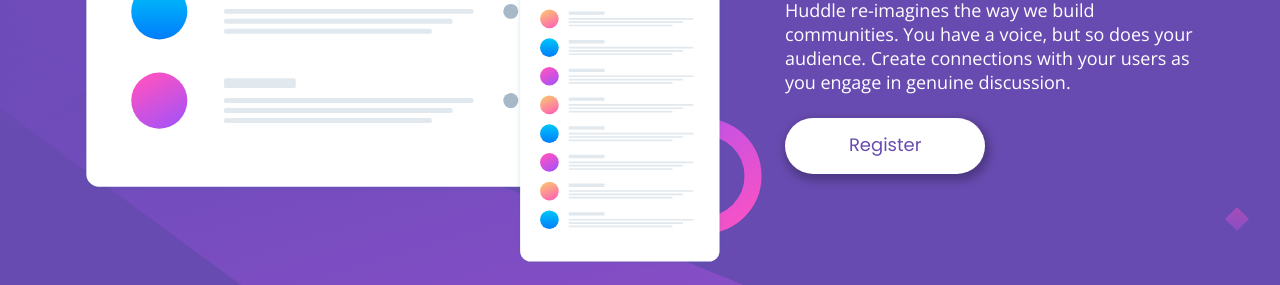
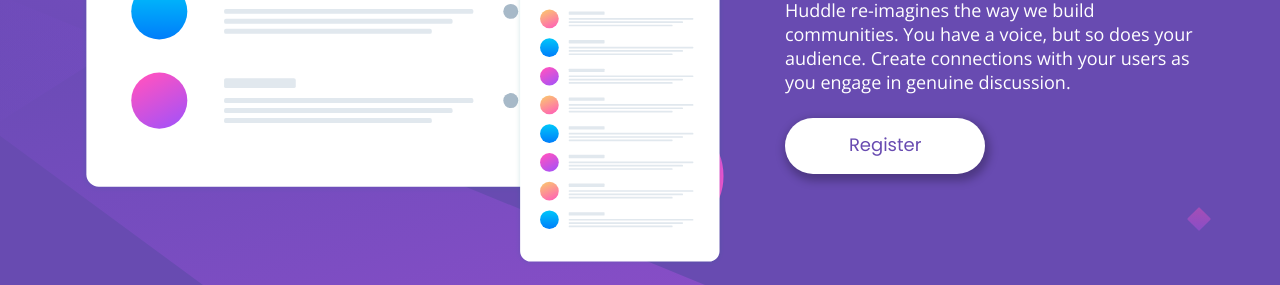
Before and after one commit to solracss/FrontendMentor-Huddle-landing-page-with-single-introductory-section, a plain HTML site: page index.html in a window 1280 px wide. Shown: the part 387-672 px from the top of the page. Drawn offline with nearby package versions, Linux system fonts and the light colour scheme.

Commit message:
CSS: background change breakpoint for desktop set to 1200px

```diff
--- a/sass/_layout.scss
+++ b/sass/_layout.scss
@@ -136,7 +136,18 @@
 	}
 }
 
-@media (min-width: 660px) {
+@media (min-width: 1200px) {
+	body {
+		background: url("../img/bg-desktop.svg") no-repeat;
+		background-position: bottom right;
+		background-size: cover;
+		background-color: $violet;
+	}
+
+	.container {
+		max-width: 1300px;
+	}
+
 	.social-links {
 		justify-content: end;
 		margin-top: 27px;
```
Also changed, not shown: css/main.css.
